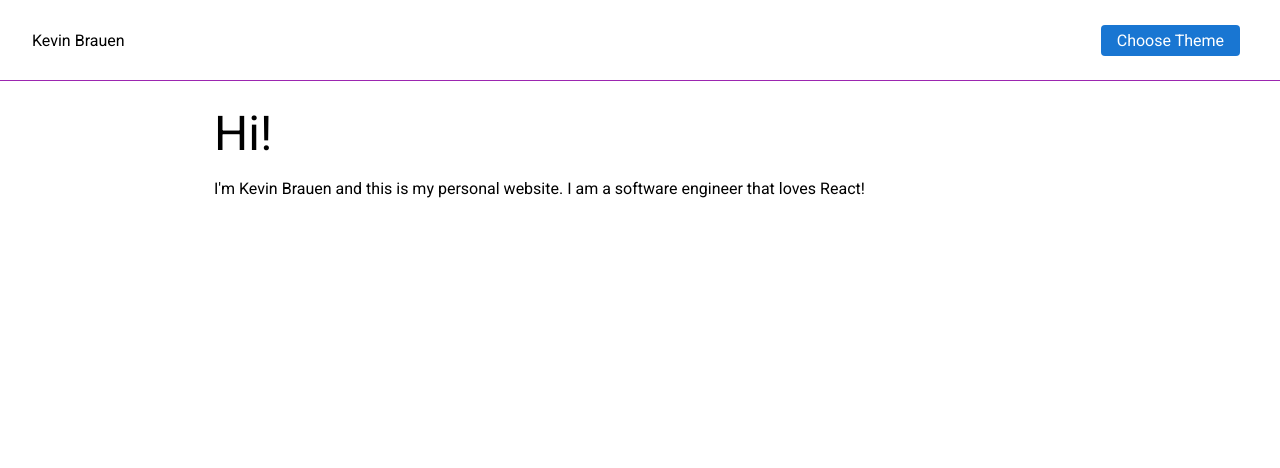
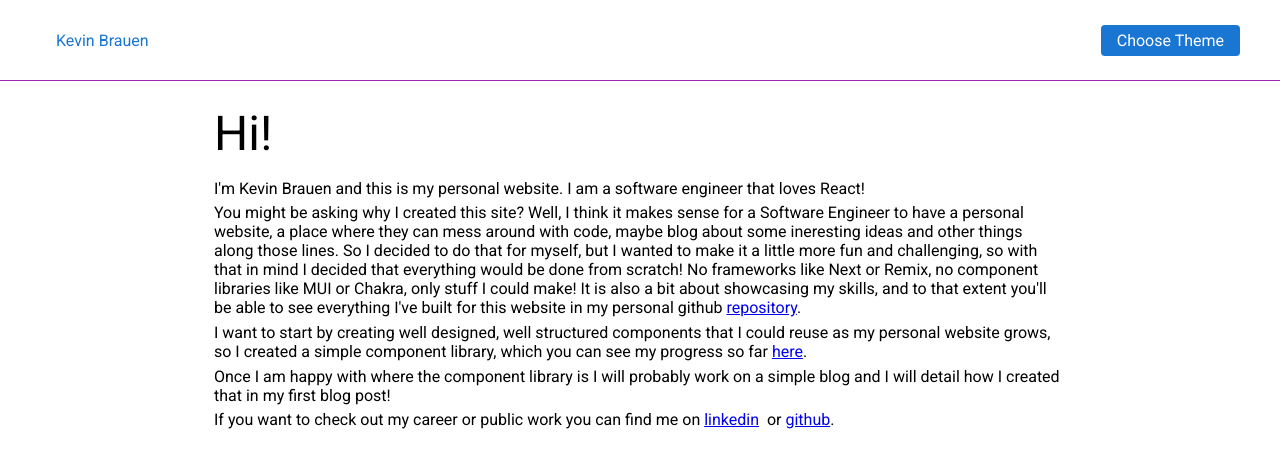
Before and after one commit to Gerras/website, a React app: page / in a window 1280 px wide. Shown: the top 468 px of the page. Built offline with nearby package versions, Linux system fonts and the light colour scheme.

Commit message:
Adding some more meat to the about page as well as restructuring the root utils and adding direct styles to the buttons

```diff
--- a/src/app/components/Header/Header.tsx
+++ b/src/app/components/Header/Header.tsx
@@ -1,9 +1,14 @@
+import Button from '../../../design-library/components/Button/Button';
 import NavBar from '../../../design-library/components/NavBar/NavBar';
 import NavContainer from '../../../design-library/components/NavBar/NavContainer';
 import React from 'react';
 import ThemeMenu from '../ThemeMenu/ThemeMenu';
-import Typography from '../../../design-library/components/Typography/Typography';
+import styled from 'styled-components';
 import { useThemeContext } from '../../hooks/use-theme-context';
+
+const ButtonContainer = styled.div`
+  flex: 1;
+`;
 
 export const Header: React.FC = () => {
   const { changeTheme } = useThemeContext();
@@ -17,7 +22,9 @@ export const Header: React.FC = () => {
         }}
       >
         {/* TODO: Make this a link, create a component for that */}
-        <Typography directStyles={{ flex: 1 }}>Kevin Brauen</Typography>
+        <ButtonContainer>
+          <Button href="/">Kevin Brauen</Button>
+        </ButtonContainer>
         <ThemeMenu setTheme={changeTheme} />
       </NavContainer>
     </NavBar>
--- a/src/app/routes/Home.tsx
+++ b/src/app/routes/Home.tsx
@@ -1,4 +1,5 @@
 import Container from '../../design-library/components/Container/Container';
+import { Link } from 'react-router-dom';
 import React from 'react';
 import Typography from '../../design-library/components/Typography/Typography';
 
@@ -8,9 +9,44 @@ const Home: React.FC = () => {
       <Typography variant="h3" gutterBottom>
         Hi!
       </Typography>
-      <Typography variant="p">
+      <Typography variant="p" gutterBottom>
         I'm Kevin Brauen and this is my personal website. I am a software
         engineer that loves React!
+      </Typography>
+      <Typography variant="p" gutterBottom>
+        You might be asking why I created this site? Well, I think it makes
+        sense for a Software Engineer to have a personal website, a place where
+        they can mess around with code, maybe blog about some ineresting ideas
+        and other things along those lines. So I decided to do that for myself,
+        but I wanted to make it a little more fun and challenging, so with that
+        in mind I decided that everything would be done from scratch! No
+        frameworks like Next or Remix, no component libraries like MUI or
+        Chakra, only stuff I could make! It is also a bit about showcasing my
+        skills, and to that extent you'll be able to see everything I've built
+        for this website in my personal github&nbsp;
+        <Link to="https://github.com/Gerras/website/tree/main/src">
+          repository
+        </Link>
+        .
+      </Typography>
+      <Typography variant="p" gutterBottom>
+        I want to start by creating well designed, well structured components
+        that I could reuse as my personal website grows, so I created a simple
+        component library, which you can see my progress so far&nbsp;
+        <Link to="/components">here</Link>.
+      </Typography>
+      <Typography variant="p" gutterBottom>
+        Once I am happy with where the component library is I will probably work
+        on a simple blog and I will detail how I created that in my first blog
+        post!
+      </Typography>
+      <Typography variant="p">
+        If you want to check out my career or public work you can find me
+        on&nbsp;
+        <Link to="https://www.linkedin.com/in/kevin-brauen-86121378/">
+          linkedin
+        </Link>
+        &nbsp; or <Link to="https://github.com/Gerras/">github</Link>.
       </Typography>
     </Container>
   );
--- a/src/design-library/components/Button/Button.tsx
+++ b/src/design-library/components/Button/Button.tsx
@@ -1,4 +1,5 @@
 import type { ButtonSize, ButtonType } from './Button.types';
+import { CSSObject } from 'styled-components';
 import LinkButton from './ButtonTypes/LinkButton';
 import React from 'react';
 import { buttonComponentMap } from './Button.utils';
@@ -10,13 +11,19 @@ interface ButtonProps {
   size?: ButtonSize;
   type?: ButtonType;
   href?: string;
+  directStyles?: CSSObject;
 }
 
 const Button: React.FC<ButtonProps> = (props) => {
   const size = props.size ?? 'md';
   if (props.href) {
     return (
-      <LinkButton id={props.id} href={props.href} size={size}>
+      <LinkButton
+        id={props.id}
+        href={props.href}
+        size={size}
+        directStyles={props.directStyles}
+      >
         {props.children}
       </LinkButton>
     );
@@ -24,7 +31,12 @@ const Button: React.FC<ButtonProps> = (props) => {
 
   const ButtonComponent = buttonComponentMap[props.type ?? 'primary'];
   return (
-    <ButtonComponent id={props.id} onClick={props.onClick} size={size}>
+    <ButtonComponent
+      id={props.id}
+      onClick={props.onClick}
+      size={size}
+      directStyles={props.directStyles}
+    >
       {props.children}
     </ButtonComponent>
   );
--- a/src/design-library/components/Button/Button.utils.ts
+++ b/src/design-library/components/Button/Button.utils.ts
@@ -2,6 +2,7 @@ import { ButtonSize, ButtonType } from './Button.types';
 import { DefaultTheme, StyledComponent } from 'styled-components';
 import { ButtonRootProps } from './ButtonTypes/ButtonRoot';
 import PrimaryButton from './ButtonTypes/PrimaryButton';
+import RootStyled from '../Root/Root';
 import SecondaryButton from './ButtonTypes/SecondaryButton';
 import TertiaryButton from './ButtonTypes/TertiaryButton';
 
@@ -15,7 +16,7 @@ export const buttonComponentMap: Record<
   ButtonType,
   StyledComponent<'button', DefaultTheme, ButtonRootProps>
 > = {
-  primary: PrimaryButton,
-  secondary: SecondaryButton,
-  tertiary: TertiaryButton
+  primary: RootStyled(PrimaryButton),
+  secondary: RootStyled(SecondaryButton),
+  tertiary: RootStyled(TertiaryButton)
 };
--- a/src/design-library/components/Button/ButtonTypes/ButtonRoot.tsx
+++ b/src/design-library/components/Button/ButtonTypes/ButtonRoot.tsx
@@ -1,8 +1,9 @@
+import styled, { CSSObject } from 'styled-components';
 import type { ButtonSize } from '../Button.types';
-import styled from 'styled-components';
 
 export interface ButtonRootProps {
   size: ButtonSize;
+  directStyles?: CSSObject;
 }
 
 const fontSizeMap: Record<ButtonSize, string> = {
--- a/src/design-library/components/Button/ButtonTypes/LinkButton.tsx
+++ b/src/design-library/components/Button/ButtonTypes/LinkButton.tsx
@@ -1,8 +1,9 @@
+import styled, { CSSObject } from 'styled-components';
 import ButtonRoot from './ButtonRoot';
 import { ButtonSize } from '../Button.types';
 import React from 'react';
+import RootStyled from '../../Root/Root';
 import { paddingMap } from '../Button.utils';
-import styled from 'styled-components';
 
 interface LinkButtonProps {
   children: React.ReactNode;
@@ -10,6 +11,7 @@ interface LinkButtonProps {
   onClick?: React.MouseEventHandler<HTMLAnchorElement>;
   href: string;
   size: ButtonSize;
+  directStyles?: CSSObject;
 }
 
 const LinkButtonRoot = styled(ButtonRoot)`
@@ -36,17 +38,20 @@ const LinkButtonRoot = styled(ButtonRoot)`
   }
 `;
 
+const StyledLinkButtonRoot = RootStyled(LinkButtonRoot);
+
 const LinkButton: React.FC<LinkButtonProps> = (props) => {
   return (
-    <LinkButtonRoot
+    <StyledLinkButtonRoot
       as="a"
       id={props.id}
       size={props.size}
       href={props.href}
       onClick={props.onClick}
+      directStyles={props.directStyles}
     >
       {props.children}
-    </LinkButtonRoot>
+    </StyledLinkButtonRoot>
   );
 };
 
--- a/src/design-library/components/Root/Root.tsx
+++ b/src/design-library/components/Root/Root.tsx
@@ -3,7 +3,7 @@ import styled, {
   DefaultTheme,
   StyledComponent
 } from 'styled-components';
-import { translateStyles } from '../Typography/Typography.utils';
+import { translateStyles } from './Root.utils';
 
 /**
  * A specialized styled component that takes a "directStyles" prop that allows for overriding the components default styling behavior.
```
Also changed, not shown: src/design-library/components/Root/Root.utils.ts (renamed from src/design-library/components/Typography/Typography.utils.ts), 1 other file (tests, documents, lock files or other folders).
